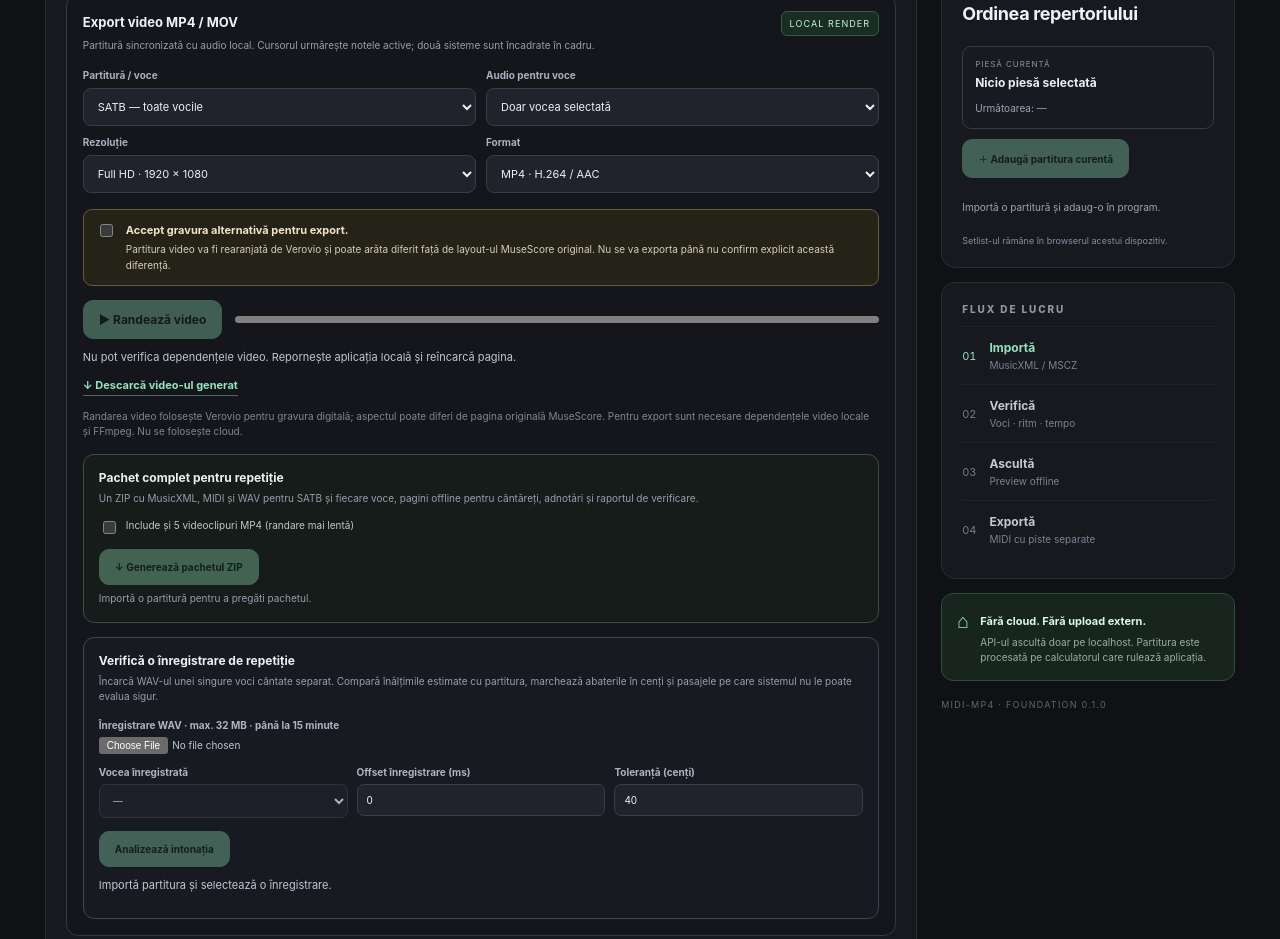
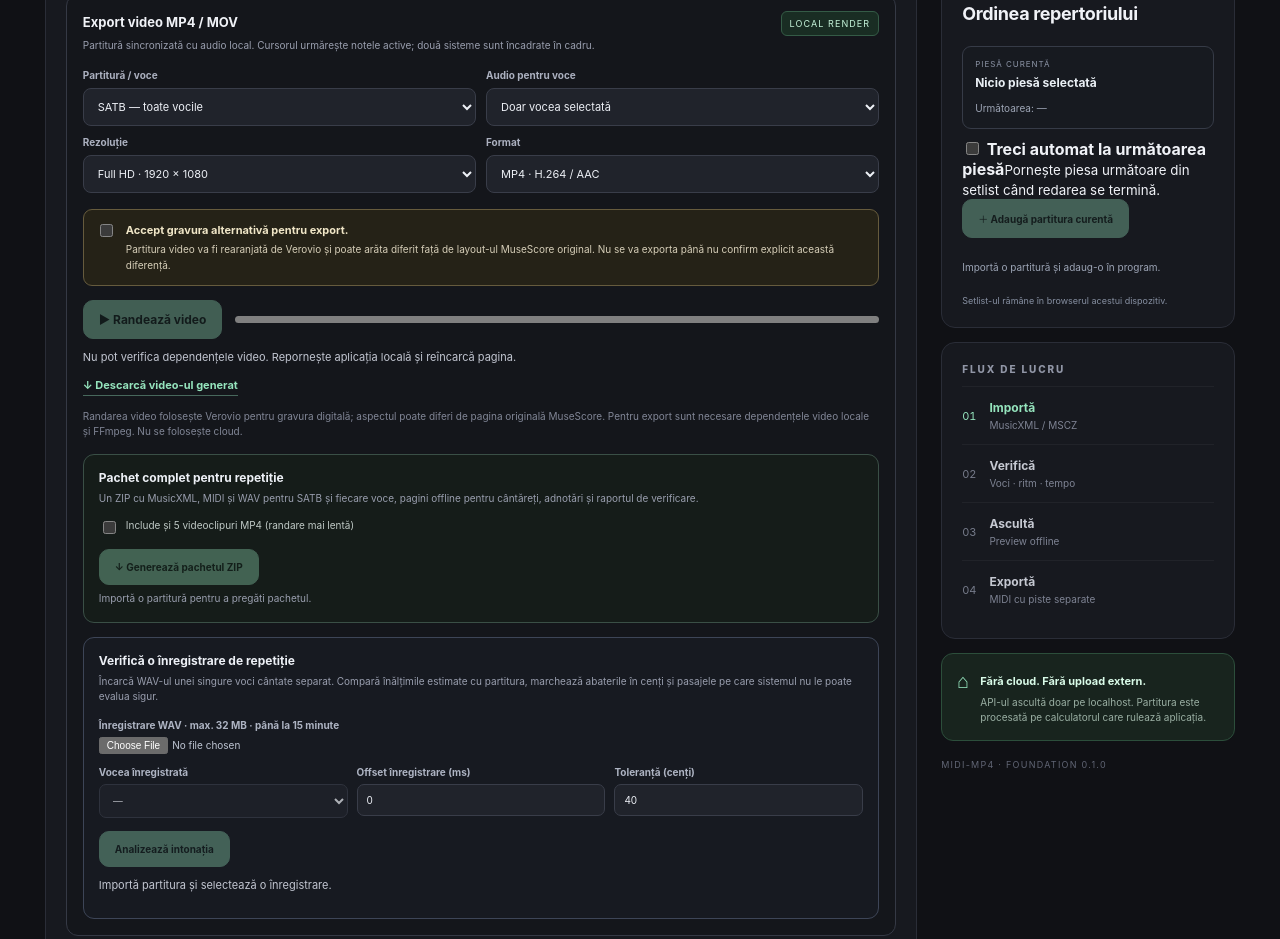
Before and after one commit to DrFoxi14/midi-mp4, a website: page web/index.html in a window 1280 px wide. Shown: the part 1990-2929 px from the top of the page. Drawn offline with Linux system fonts and the light colour scheme; files that its build step writes are made by us from their sources; no server answers; files whose address does not match are found by name.

Commit message:
Add an auto-advance option to concert mode

```diff
--- a/web/index.html
+++ b/web/index.html
@@ -172,6 +172,7 @@
   <section class="side-card concert-panel">
     <p class="eyebrow">CONCERT MODE</p><h3>Ordinea repertoriului</h3>
     <div class="concert-current"><small>PIESĂ CURENTĂ</small><strong id="concert-current-title">Nicio piesă selectată</strong><span id="concert-next-title">Următoarea: —</span></div>
+    <label class="auto-next-control"><input id="concert-auto-next" type="checkbox"> <span><strong>Treci automat la următoarea piesă</strong><small>Pornește piesa următoare din setlist când redarea se termină.</small></span></label>
     <button id="concert-add" class="button button-primary" type="button" disabled>＋ Adaugă partitura curentă</button>
     <div id="concert-setlist" class="concert-setlist"><p>Importă o partitură și adaug-o în program.</p></div>
     <p id="concert-status" aria-live="polite">Setlist-ul rămâne în browserul acestui dispozitiv.</p>
```
